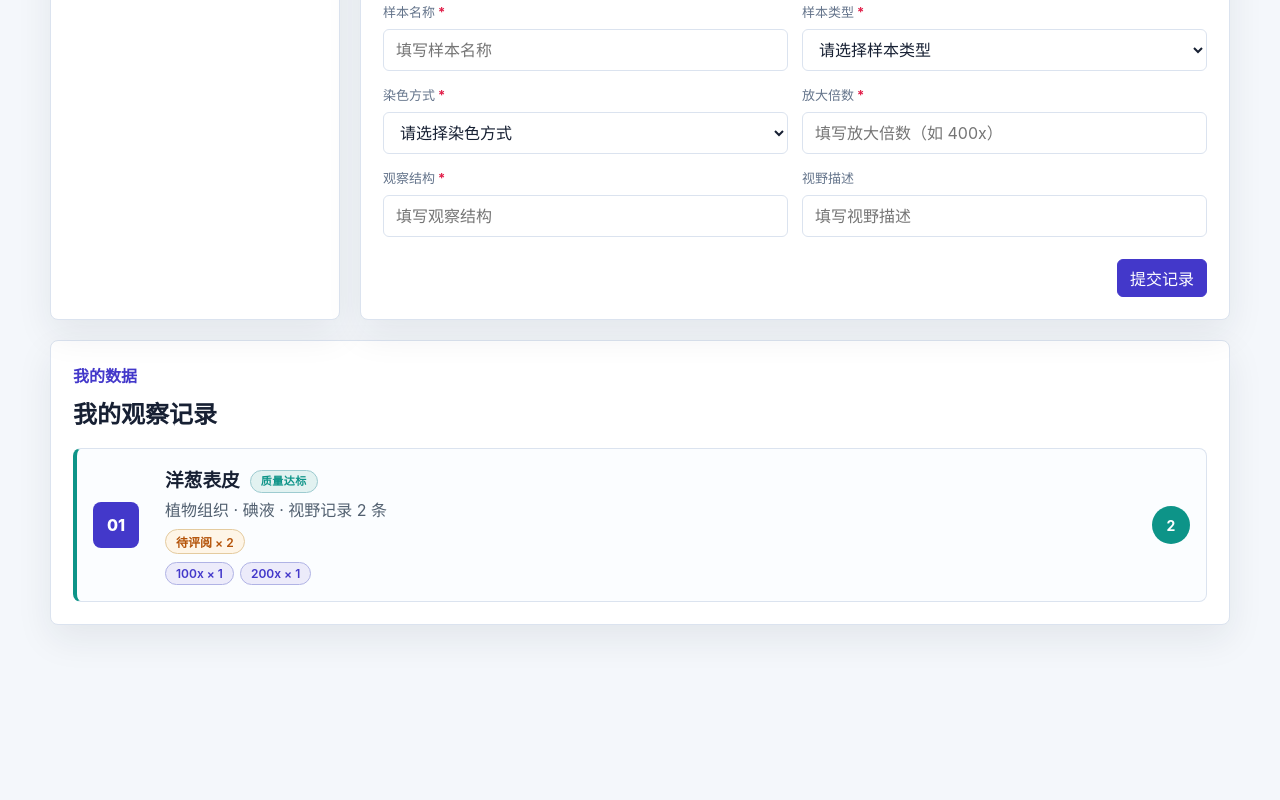
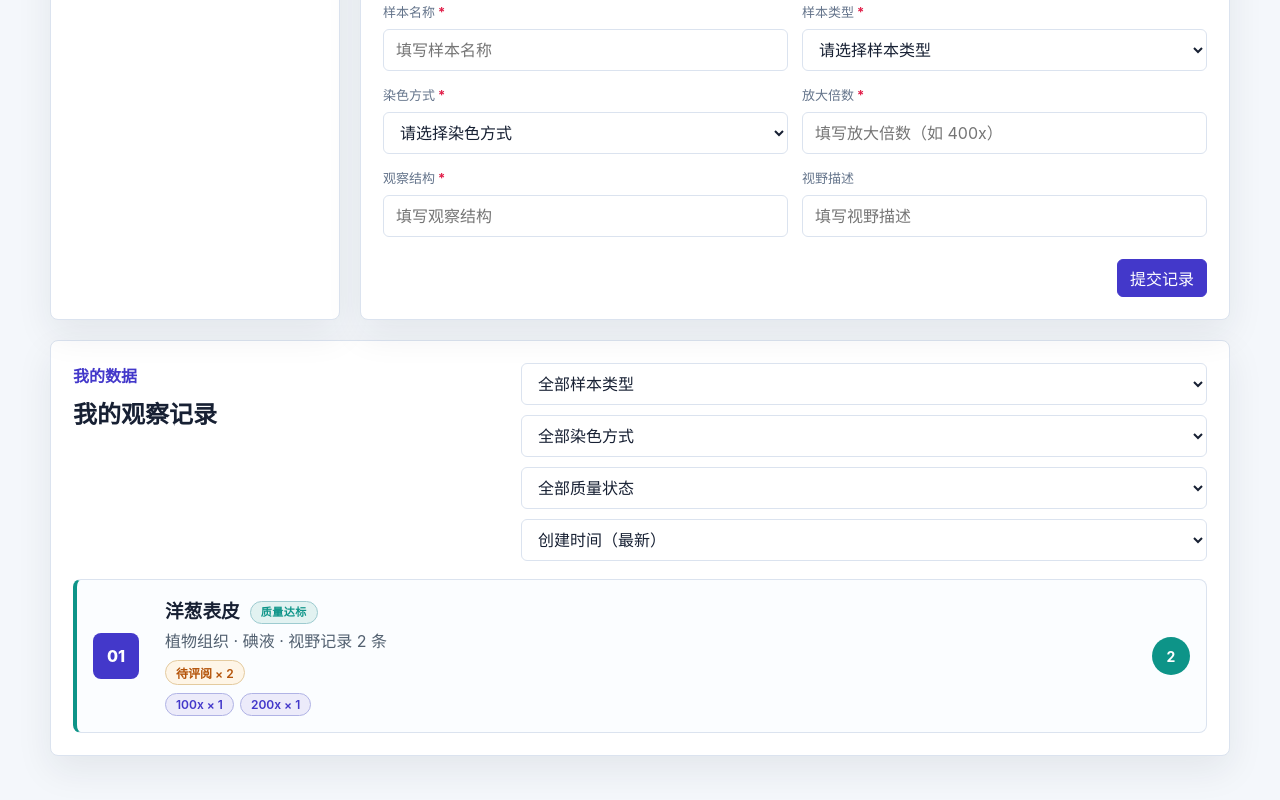
Before and after one commit to aliAjax/hxwl-06-de5ba5c, a React (Vite) app: page / in a window 1280 px wide. Shown: the part 2020-2820 px from the top of the page. Before the commit the page ends 2693 px from the top, so only its background shows below. Built offline with nearby package versions, Linux system fonts and the light colour scheme.

Commit message:
.3436396082391580:cbf5e8870c2c42fbe35ba40db6646e83_6a325ebe063390b39298ee22.6a325ec1063390b39298ee24.6a325ec1aad4c30c2985bc6d:Trae CN.T(2026/6/17 16:45:53)

```diff
--- a/src/components/StudentWorkbench.tsx
+++ b/src/components/StudentWorkbench.tsx
@@ -1,4 +1,4 @@
-import React, { useMemo, ChangeEvent, FormEvent } from "react";
+import React, { useState, useMemo, ChangeEvent, FormEvent } from "react";
 import type {
   User,
   Sample,
@@ -7,7 +7,8 @@ import type {
   SampleFormData,
   FormErrors,
   ObservationTemplate,
-  QualityCheckResult
+  QualityCheckResult,
+  QualityOverallStatus
 } from "../types";
 import {
   MAGNIFICATION_GROUPS,
@@ -49,6 +50,58 @@ export function StudentWorkbench({
   onSampleClick
 }: StudentWorkbenchProps) {
   const mySamples = samples.filter(s => s.studentId === currentUser.id);
+
+  const [filterSampleType, setFilterSampleType] = useState<string>("all");
+  const [filterStainingMethod, setFilterStainingMethod] = useState<string>("all");
+  const [filterQualityStatus, setFilterQualityStatus] = useState<string>("all");
+  const [sortField, setSortField] = useState<"createdAt" | "fieldCount">("createdAt");
+  const [sortOrder, setSortOrder] = useState<"asc" | "desc">("desc");
+
+  const filteredAndSortedSamples = useMemo(() => {
+    let result = [...mySamples];
+
+    if (filterSampleType !== "all") {
+      result = result.filter(s => s.sampleType === filterSampleType);
+    }
+
+    if (filterStainingMethod !== "all") {
+      result = result.filter(s => s.stainingMethod === filterStainingMethod);
+    }
+
+    if (filterQualityStatus !== "all") {
+      result = result.filter(s => {
+        const sampleQuality = getSampleQualityStatus(s);
+        return sampleQuality.overallStatus === filterQualityStatus;
+      });
+    }
+
+    result.sort((a, b) => {
+      if (sortField === "createdAt") {
+        const dateA = new Date(a.createdAt).getTime();
+        const dateB = new Date(b.createdAt).getTime();
+        return sortOrder === "desc" ? dateB - dateA : dateA - dateB;
+      } else {
+        const countA = a.magnifications.length;
+        const countB = b.magnifications.length;
+        return sortOrder === "desc" ? countB - countA : countA - countB;
+      }
+    });
+
+    return result;
+  }, [mySamples, filterSampleType, filterStainingMethod, filterQualityStatus, sortField, sortOrder]);
+
+  const hasActiveFilters =
+    filterSampleType !== "all" ||
+    filterStainingMethod !== "all" ||
+    filterQualityStatus !== "all";
+
+  const handleResetFilters = () => {
+    setFilterSampleType("all");
+    setFilterStainingMethod("all");
+    setFilterQualityStatus("all");
+    setSortField("createdAt");
+    setSortOrder("desc");
+  };
 
   const myMetrics = useMemo(() => {
     const uniqueSamples = mySamples.length;
@@ -215,12 +268,72 @@ export function StudentWorkbench({
             <p>我的数据</p>
             <h2>我的观察记录</h2>
           </div>
+          <div className="student-filters">
+            <select
+              value={filterSampleType}
+              onChange={(e) => setFilterSampleType(e.target.value)}
+              className="filter-select"
+            >
+              <option value="all">全部样本类型</option>
+              {sampleCategories.map(cat => (
+                <option key={cat.id} value={cat.name}>{cat.name}</option>
+              ))}
+            </select>
+            <select
+              value={filterStainingMethod}
+              onChange={(e) => setFilterStainingMethod(e.target.value)}
+              className="filter-select"
+            >
+              <option value="all">全部染色方式</option>
+              {stainingMethods.map(stain => (
+                <option key={stain.id} value={stain.name}>{stain.name}</option>
+              ))}
+            </select>
+            <select
+              value={filterQualityStatus}
+              onChange={(e) => setFilterQualityStatus(e.target.value)}
+              className="filter-select"
+            >
+              <option value="all">全部质量状态</option>
+              <option value="pass">合格</option>
+              <option value="warning">需改进</option>
+              <option value="error">有错误</option>
+            </select>
+            <select
+              value={`${sortField}-${sortOrder}`}
+              onChange={(e) => {
+                const [field, order] = e.target.value.split("-");
+                setSortField(field as "createdAt" | "fieldCount");
+                setSortOrder(order as "asc" | "desc");
+              }}
+              className="filter-select"
+            >
+              <option value="createdAt-desc">创建时间（最新）</option>
+              <option value="createdAt-asc">创建时间（最早）</option>
+              <option value="fieldCount-desc">视野记录数（多→少）</option>
+              <option value="fieldCount-asc">视野记录数（少→多）</option>
+            </select>
+            {hasActiveFilters && (
+              <button type="button" className="reset-filter-btn" onClick={handleResetFilters}>
+                重置筛选
+              </button>
+            )}
+          </div>
         </div>
         <div className="record-list">
           {mySamples.length === 0 ? (
             <p className="empty-description">暂无你的样本记录，请通过上方表单创建。</p>
+          ) : filteredAndSortedSamples.length === 0 ? (
+            <p className="empty-description">
+              没有符合筛选条件的记录，请尝试调整筛选条件。
+              {hasActiveFilters && (
+                <button type="button" className="inline-reset-btn" onClick={handleResetFilters}>
+                  重置筛选
+                </button>
+              )}
+            </p>
           ) : (
-            mySamples.map((sample, index) => {
+            filteredAndSortedSamples.map((sample, index) => {
               const sampleMagStats = MAGNIFICATION_GROUPS.map(mag => ({
                 mag,
                 count: sample.magnifications.filter(r => r.magnification.toLowerCase() === mag).length
--- a/src/styles.css
+++ b/src/styles.css
@@ -2353,3 +2353,58 @@ select {
     padding: 8px;
   }
 }
+
+.student-filters {
+  display: flex;
+  gap: 10px;
+  align-items: center;
+  flex-wrap: wrap;
+}
+
+.student-filters .filter-select {
+  min-width: 150px;
+}
+
+.reset-filter-btn {
+  background: #fef3c7;
+  border-color: #f59e0b;
+  color: #92400e;
+  font-weight: 600;
+  min-height: 36px;
+  transition: all 0.2s ease;
+}
+
+.reset-filter-btn:hover {
+  background: #fde68a;
+}
+
+.inline-reset-btn {
+  display: inline-block;
+  margin-left: 8px;
+  padding: 2px 10px;
+  min-height: auto;
+  background: color-mix(in srgb, var(--primary) 8%, #ffffff);
+  border: 1px solid color-mix(in srgb, var(--primary) 30%, var(--border));
+  color: var(--primary);
+  font-size: 12px;
+  font-weight: 600;
+  border-radius: 4px;
+  cursor: pointer;
+  transition: all 0.2s ease;
+}
+
+.inline-reset-btn:hover {
+  background: color-mix(in srgb, var(--primary) 15%, #ffffff);
+}
+
+@media (max-width: 860px) {
+  .student-filters {
+    width: 100%;
+    margin-top: 12px;
+  }
+
+  .student-filters .filter-select {
+    flex: 1;
+    min-width: 140px;
+  }
+}
```
